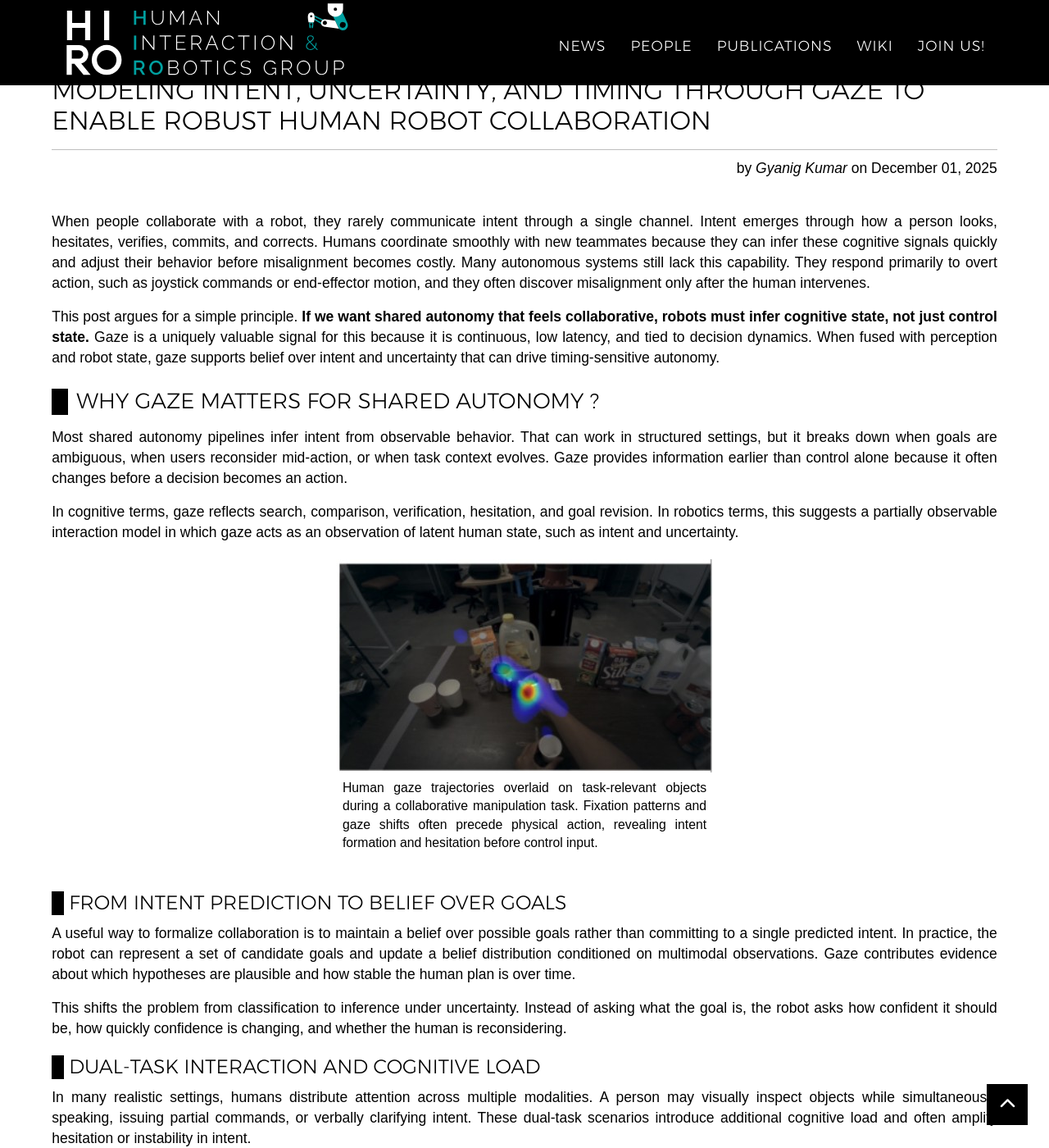
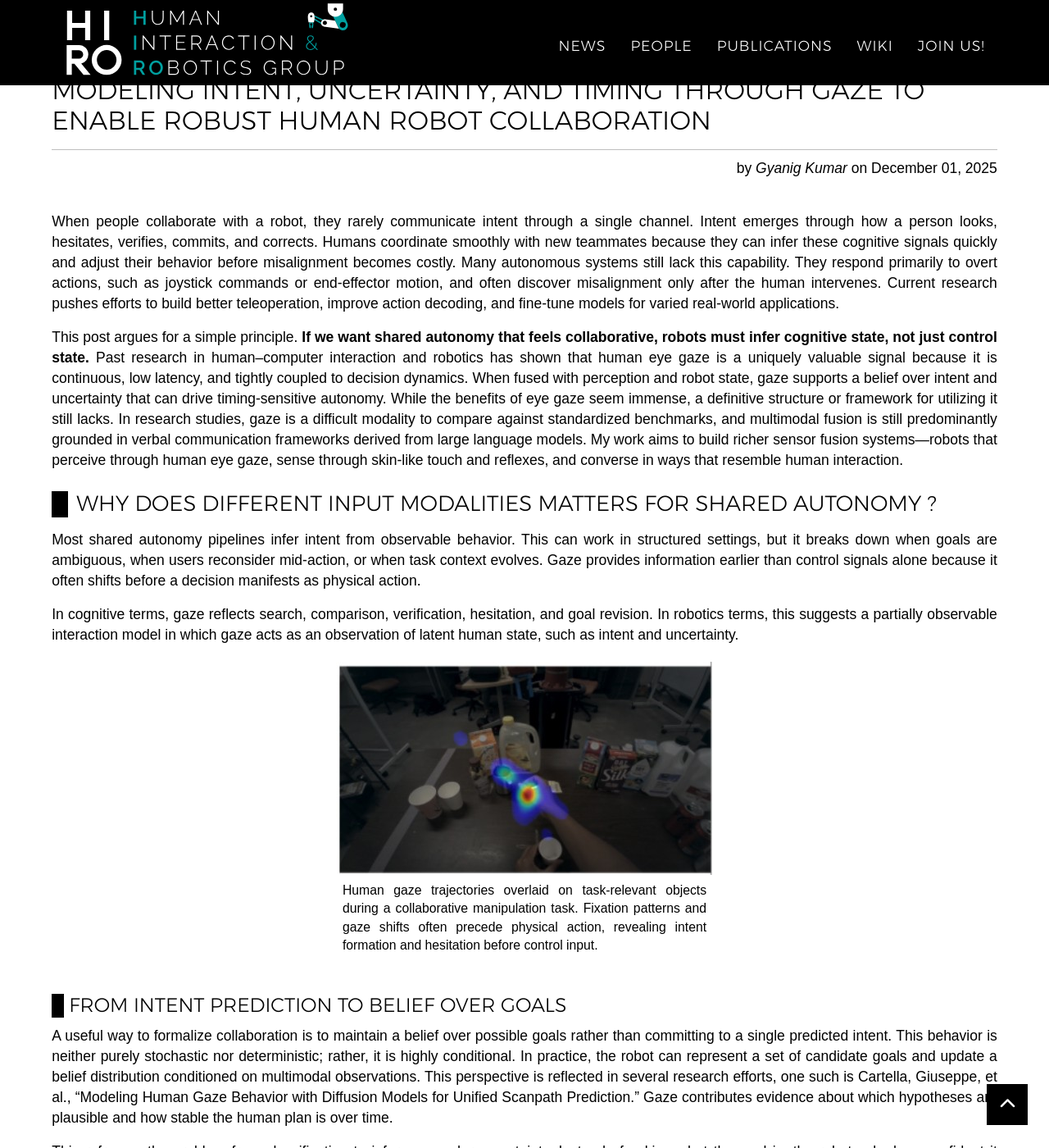
Before and after one commit to HIRO-group/HIRO-group.github.io, a Jekyll site: the page built from _posts/news/2025-12-01-GK_Experience.md, in a window 1280 px wide and 1400 px high, scrolled down 247 px. Shown: the whole window at 82% size. Built offline with Jekyll 4.4.1, drawn with Linux system fonts in a browser that asks for light colours; nearby versions of some CDN libraries; some web fonts are replaced; some of the changed text lies outside the part shown.

Commit message:
Update on the writeup; added pictures

```diff
--- a/_posts/news/2025-12-01-GK_Experience.md
+++ b/_posts/news/2025-12-01-GK_Experience.md
@@ -7,37 +7,37 @@ category: [research, robotics, human robot interaction, shared autonomy, researc
 excerpt_separator: <!-- More -->
 ---
 
-When people collaborate with a robot, they rarely communicate intent through a single channel. Intent emerges through how a person looks, hesitates, verifies, commits, and corrects. Humans coordinate smoothly with new teammates because they can infer these cognitive signals quickly and adjust their behavior before misalignment becomes costly. Many autonomous systems still lack this capability. They respond primarily to overt action, such as joystick commands or end-effector motion, and they often discover misalignment only after the human intervenes.
+When people collaborate with a robot, they rarely communicate intent through a single channel. Intent emerges through how a person looks, hesitates, verifies, commits, and corrects. Humans coordinate smoothly with new teammates because they can infer these cognitive signals quickly and adjust their behavior before misalignment becomes costly. Many autonomous systems still lack this capability. They respond primarily to overt actions, such as joystick commands or end-effector motion, and often discover misalignment only after the human intervenes. Current research pushes efforts to build better teleoperation, improve action decoding, and fine-tune models for varied real-world applications.
 
-This post argues for a simple principle. **If we want shared autonomy that feels collaborative, robots must infer cognitive state, not just control state.** Gaze is a uniquely valuable signal for this because it is continuous, low latency, and tied to decision dynamics. When fused with perception and robot state, gaze supports belief over intent and uncertainty that can drive timing-sensitive autonomy.
+This post argues for a simple principle. **If we want shared autonomy that feels collaborative, robots must infer cognitive state, not just control state.** Past research in human–computer interaction and robotics has shown that human eye gaze is a uniquely valuable signal because it is continuous, low latency, and tightly coupled to decision dynamics. When fused with perception and robot state, gaze supports a belief over intent and uncertainty that can drive timing-sensitive autonomy. While the benefits of eye gaze seem immense, a definitive structure or framework for utilizing it still lacks. In research studies, gaze is a difficult modality to compare against standardized benchmarks, and multimodal fusion is still predominantly grounded in verbal communication frameworks derived from large language models. My work aims to build richer sensor fusion systems—robots that perceive through human eye gaze, sense through skin-like touch and reflexes, and converse in ways that resemble human interaction.
 
 <!-- More -->
 
-## Why Gaze Matters for Shared Autonomy ?
+## Why does different input modalities matters for Shared Autonomy ?
 
-Most shared autonomy pipelines infer intent from observable behavior. That can work in structured settings, but it breaks down when goals are ambiguous, when users reconsider mid-action, or when task context evolves. Gaze provides information earlier than control alone because it often changes before a decision becomes an action.
+Most shared autonomy pipelines infer intent from observable behavior. This can work in structured settings, but it breaks down when goals are ambiguous, when users reconsider mid-action, or when task context evolves. Gaze provides information earlier than control signals alone because it often shifts before a decision manifests as physical action.
 
 In cognitive terms, gaze reflects search, comparison, verification, hesitation, and goal revision. In robotics terms, this suggests a partially observable interaction model in which gaze acts as an observation of latent human state, such as intent and uncertainty.
 
 {% include image.html
-   url="research/gaze-hri/eyegaze.jpg"
+   url="./research/gaze-hri/eyegaze.jpg"
    max-width="60%"
    description="Human gaze trajectories overlaid on task-relevant objects during a collaborative manipulation task. Fixation patterns and gaze shifts often precede physical action, revealing intent formation and hesitation before control input."
 %}
 
 ### From Intent Prediction to Belief Over Goals
 
-A useful way to formalize collaboration is to maintain a belief over possible goals rather than committing to a single predicted intent. In practice, the robot can represent a set of candidate goals and update a belief distribution conditioned on multimodal observations. Gaze contributes evidence about which hypotheses are plausible and how stable the human plan is over time.
+A useful way to formalize collaboration is to maintain a belief over possible goals rather than committing to a single predicted intent. This behavior is neither purely stochastic nor deterministic; rather, it is highly conditional. In practice, the robot can represent a set of candidate goals and update a belief distribution conditioned on multimodal observations. This perspective is reflected in several research efforts, one such is Cartella, Giuseppe, et al., “Modeling Human Gaze Behavior with Diffusion Models for Unified Scanpath Prediction.” Gaze contributes evidence about which hypotheses are plausible and how stable the human plan is over time.
 
-This shifts the problem from classification to inference under uncertainty. Instead of asking what the goal is, the robot asks how confident it should be, how quickly confidence is changing, and whether the human is reconsidering.
+This reframes the problem from classification to inference under uncertainty. Instead of asking what the goal is, the robot asks how confident it should be, how quickly that confidence is changing, and whether the human is reconsidering or anticipating.
 
 <!-- --- -->
 
 ### Dual-Task Interaction and Cognitive Load
 
-In many realistic settings, humans distribute attention across multiple modalities. A person may visually inspect objects while simultaneously speaking, issuing partial commands, or verbally clarifying intent. These dual-task scenarios introduce additional cognitive load and often amplify hesitation or instability in intent.
+In many realistic settings, humans distribute attention across multiple modalities. A person may visually inspect objects while simultaneously speaking, issuing partial commands, verbally clarifying intent, or physically interacting with objects. These dual-task scenarios introduce additional cognitive load and often amplify hesitation, which can obscure true intent.
 
-For shared autonomy, this means that gaze should not be interpreted in isolation. Instead, gaze and verbal behavior together provide complementary signals about how intent is forming, how confident the user is, and whether clarification or delay is appropriate.
+For shared autonomy, this means gaze should not be interpreted in isolation. Instead, gaze and verbal behavior together provide complementary signals about how intent is forming, how confident the user is, and whether clarification or delay is appropriate. This naturally connects to the problem of mechanical interpretability in large language models, which will be a key element in designing frameworks for cognitive understanding in robotics.
 
 {% include image.html
    url="research/gaze-hri/verbal_system_dualtask.png"
@@ -49,17 +49,17 @@ For shared autonomy, this means that gaze should not be interpreted in isolation
 
 ### Timing-Sensitive Autonomy
 
-In collaboration, many failures are not wrong actions. They are poorly timed actions. Assistance that triggers during hesitation can feel like interruption. Assistance that triggers too late becomes unhelpful. Timing is therefore a core part of shared autonomy.
+In collaboration, many failures are not the result of incorrect actions, but of poorly timed ones—often due to inference limitations in robotic systems. Assistance that triggers during hesitation can feel intrusive, while assistance that arrives too late becomes unhelpful. Timing is therefore a core component of shared autonomy.
 
-Gaze is useful here because it can signal hesitation, goal instability, and divergence between what the human expects and what the robot is doing. These signals can drive an arbitration policy that decides whether to assist, wait, request clarification, or switch strategy.
+Any modality is useful here if it can signal hesitation, goal instability, or divergence between human expectation and robot behavior. These signals can drive an arbitration policy that decides whether to assist, wait, request clarification, or switch strategies.
 
 <!-- --- -->
 
 ## Gaze-Conditioned Adaptive Autonomy
 
-A practical architecture for gaze-conditioned shared autonomy typically contains four layers.
+A practical architecture for gaze-conditioned shared autonomy typically consists of four layers.
 
-First, sensing and synchronization align gaze, perception, and robot state in time. Second, perception builds a task-relevant scene representation, such as objects, poses, and affordances. Third, inference estimates belief over goals and uncertainty, using gaze features such as fixations, transitions, and dispersion. Fourth, arbitration modulates autonomy as a function of uncertainty and context, producing behavior that can assist, pause, or clarify.
+First, sensing and synchronization align gaze, perception, and robot state in time. Second, perception constructs a task-relevant scene representation, such as objects, poses, and affordances. Third, inference estimates belief over goals and uncertainty using gaze features such as fixations, transitions, and dispersion. Fourth, arbitration modulates autonomy as a function of uncertainty and context, producing behaviors that assist, pause, or request clarification.
 
 {% include image.html
    url="research/gaze-hri/gaze_system.png"
@@ -67,17 +67,19 @@ First, sensing and synchronization align gaze, perception, and robot state in ti
    description="System diagram for gaze-conditioned adaptive autonomy. Gaze, perception, and robot state are fused into an interaction belief state that modulates autonomy allocation and recovery behaviors."
 %}
 
+While the research continues to improve upon individual functional capabilities of robots, task scenarios remain an important direction for executing and validating these ideas. If we consider tasks from environments such as robosuite, extending them toward cognitively rich shared autonomy scenarios would require long-horizon planning algorithms capable of leveraging human feedback. Many physical tasks studied today are one-off executions, often focused on actions that are simple for humans yet difficult for robots, such as cloth folding. A cognitive task environment, by contrast, would entail mutual dependency between human and robot—something closer to science-fiction scenarios like Interstellar, where a robot performs docking maneuvers in coordination with a human pilot. However, the robotics community is still far from such scenarios, and current efforts largely focus on industry-level tasks or home assistance.
+
 <!-- --- -->
 
 ### Interaction-Aware Design: Environment, Task, and Policy Co-Design
 
-Human cognition is shaped by environment structure. Layout, object spacing, and affordance overlap influence how ambiguous a task appears and how gaze behaves. This suggests that robust collaboration is not only about better models, but also about better task and environment design. An interaction-aware view asks how the workspace can be organized to reduce ambiguity, how the robot can present options to support human intent, and how recovery behaviors can be triggered when belief diverges.
+Human cognition is shaped by environmental structure. Layout, object spacing, and affordance overlap influence how ambiguous a task appears and how humans behave. This suggests that robust collaboration is not only about better models, but also about better task and environment design. An interaction-aware perspective asks how workspaces can be organized to reduce ambiguity, how robots can present options to support human intent, and how recovery behaviors can be triggered when belief diverges.
 
 <!-- --- -->
-
+<!--
 ### Why This Matter ?
 
-Shared autonomy for homes, rehabilitation, manufacturing, and public spaces requires more than accurate control. It requires the robot to understand when a person is committed, uncertain, or revising their plan. Gaze provides a principled bridge between perception and cognition that can support safer timing, smoother assistance, and earlier recovery when collaboration begins to break down.
+Shared autonomy for homes, rehabilitation, manufacturing, and public spaces requires more than accurate control. It requires the robot to understand when a person is committed, uncertain, or revising their plan. Gaze provides a principled bridge between perception and cognition that can support safer timing, smoother assistance, and earlier recovery when collaboration begins to break down. -->
 
 <!-- --- -->
 
@@ -85,6 +87,6 @@ Shared autonomy for homes, rehabilitation, manufacturing, and public spaces requ
 
 There are several directions that naturally follow from this view.
 
-One direction is better calibration of uncertainty so that arbitration decisions are reliable across users, tasks, and sensing conditions. A second direction is learning interaction-repair policies that use gaze and belief dynamics to decide when to pause, when to clarify, and when to adapt autonomy allocation. A third direction is studying how environment and interface choices shape gaze behavior and intent ambiguity, enabling system-level co-design for robust collaboration.
+One direction is better calibration of uncertainty so that arbitration decisions remain reliable across users, tasks, and sensing conditions. A second direction involves learning interaction-repair policies that use gaze and belief dynamics to decide when to pause, clarify, or adapt autonomy allocation. A third direction is studying how environment and interface design shape gaze behavior and intent ambiguity, enabling system-level co-design for robust collaboration. A fourth direction explores the mechanical interpretability of LLMs, VLMs, and VLAs for designing cognitively grounded robotic agents. Shared autonomy for homes, rehabilitation, manufacturing, and public spaces ultimately requires more than accurate control, it requires robots that understand when a person is committed, uncertain, or revising their plan.
 
 <!-- *If anything on this page piques your interest, feel free to email Gyanig at gyanig.kumar@colorado.edu. If you are reaching out about a question, include [Q] in the subject line. If you want to discuss collaboration, include [C] in the subject line.* -->
```
